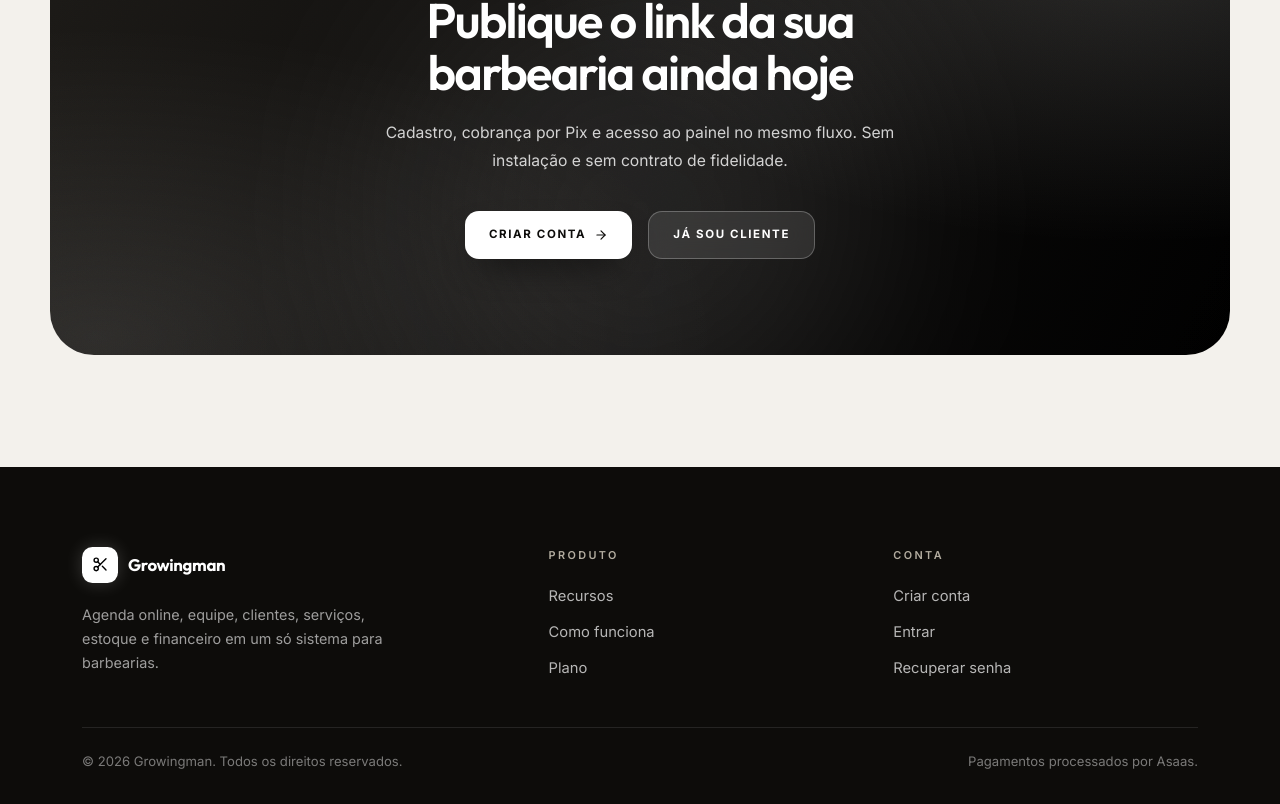
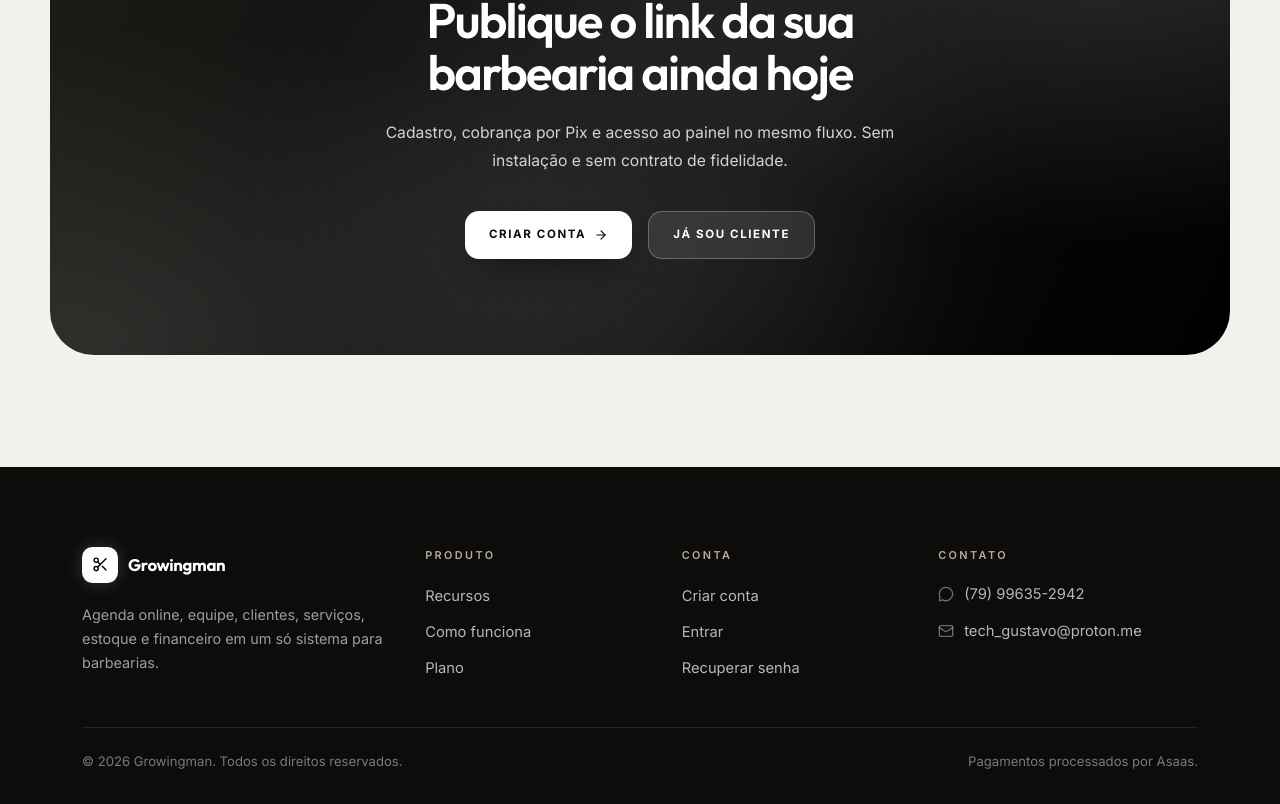
Before and after one commit to gustavo-sts-dev/growingman, a Next.js app: page / in a window 1280 px wide. Shown: the part 4742-5546 px from the top of the page. Built offline with nearby package versions, Linux system fonts and the light colour scheme.

Commit message:
add contact info

```diff
--- a/src/app/dashboard/financeiro/page.tsx
+++ b/src/app/dashboard/financeiro/page.tsx
@@ -2,7 +2,7 @@
 
 import { useState, useEffect, useMemo } from "react";
 import { Button } from "@/components/ui/button";
-import { Modal } from "@/components/ui/modal";
+import { Modal, ConfirmDialog } from "@/components/ui/modal";
 import { useToast } from "@/components/ui/toast";
 import { apiGet, apiPost, apiDelete } from "@/lib/api";
 import {
@@ -107,8 +107,9 @@ export default function FinanceiroPage() {
 
   const [isTxModalOpen, setIsTxModalOpen] = useState(false);
   const [txSaving, setTxSaving] = useState(false);
-  // id do lançamento sendo apagado — trava só a linha dele, não a tabela.
-  const [deletingTxId, setDeletingTxId] = useState<string | null>(null);
+  // Lançamento aguardando confirmação de exclusão (null = diálogo fechado).
+  const [txToDelete, setTxToDelete] = useState<Transaction | null>(null);
+  const [deletingTx, setDeletingTx] = useState(false);
   const [txData, setTxData] = useState<{
     type: TxType;
     amount: number;
@@ -236,21 +237,19 @@ export default function FinanceiroPage() {
    * explica o motivo — por isso o catch mostra `e.message` em vez de um texto
    * genérico.
    */
-  const handleDeleteTransaction = async (tx: Transaction) => {
-    const rotulo = tx.description || "este lançamento";
-    if (!confirm(`Apagar "${rotulo}"? O valor sai do caixa e não há como desfazer.`)) {
-      return;
-    }
+  const handleConfirmDeleteTransaction = async () => {
+    if (!txToDelete) return;
 
-    setDeletingTxId(tx.id);
+    setDeletingTx(true);
     try {
-      await apiDelete(`/finance/transactions/${tx.id}`);
+      await apiDelete(`/finance/transactions/${txToDelete.id}`);
       toast.success("Lançamento apagado.");
+      setTxToDelete(null);
       reload();
     } catch (e) {
       toast.error(e instanceof Error ? e.message : "Erro ao apagar lançamento.");
     } finally {
-      setDeletingTxId(null);
+      setDeletingTx(false);
     }
   };
 
@@ -716,8 +715,8 @@ export default function FinanceiroPage() {
                                 <td className="px-5 py-3 text-right">
                                   <button
                                     type="button"
-                                    onClick={() => handleDeleteTransaction(tx)}
-                                    disabled={deletingTxId === tx.id}
+                                    onClick={() => setTxToDelete(tx)}
+                                    disabled={deletingTx}
                                     title="Apagar lançamento"
                                     aria-label={`Apagar lançamento ${tx.description || ""}`}
                                     className="p-1.5 rounded-lg text-neutral-600 hover:text-red-400 hover:bg-red-500/10 transition-colors disabled:opacity-40 disabled:cursor-not-allowed"
@@ -980,6 +979,17 @@ export default function FinanceiroPage() {
           </div>
         </div>
       </Modal>
+
+      <ConfirmDialog
+        open={!!txToDelete}
+        title="Apagar lançamento"
+        message={`Apagar "${txToDelete?.description || "este lançamento"}"? O valor sai do caixa e não há como desfazer.`}
+        confirmLabel="Apagar"
+        destructive
+        loading={deletingTx}
+        onConfirm={handleConfirmDeleteTransaction}
+        onCancel={() => setTxToDelete(null)}
+      />
     </div>
   );
 }
--- a/src/components/BookingModal.tsx
+++ b/src/components/BookingModal.tsx
@@ -9,6 +9,7 @@ import {
   CheckCircle2,
 } from "lucide-react";
 import { apiUrl } from "@/lib/config";
+import { useToast } from "@/components/ui/toast";
 
 interface BookingServiceOption {
   id: string;
@@ -35,6 +36,7 @@ export function BookingModal({
   barbers,
   heroMode,
 }: BookingModalProps) {
+  const toast = useToast();
   const [isOpen, setIsOpen] = useState(false);
   const [step, setStep] = useState(1);
   const [loading, setLoading] = useState(false);
@@ -88,10 +90,13 @@ export function BookingModal({
       if (res.ok) {
         setSuccess(true);
       } else {
-        alert("Erro ao realizar agendamento");
+        // A API explica o motivo (horário ocupado, data fora da janela...).
+        // Mostrar a mensagem dela ajuda mais que um texto genérico.
+        const body = await res.json().catch(() => null);
+        toast.error(body?.message || "Erro ao realizar agendamento.");
       }
     } catch {
-      alert("Erro de rede");
+      toast.error("Falha de conexão. Verifique sua internet e tente de novo.");
     } finally {
       setLoading(false);
     }
--- a/src/components/landing/LandingFooter.tsx
+++ b/src/components/landing/LandingFooter.tsx
@@ -1,5 +1,14 @@
 import Link from "next/link";
+import { Mail, MessageCircle } from "lucide-react";
 import { Wordmark, container } from "@/components/brand/ui";
+
+/**
+ * Contato direto. O número vai cru (com DDI 55) no link do WhatsApp e
+ * formatado na tela — o wa.me só aceita dígitos, e quem lê espera a máscara.
+ */
+const WHATSAPP_DIGITS = "5579996352942";
+const WHATSAPP_LABEL = "(79) 99635-2942";
+const EMAIL = "tech_gustavo@proton.me";
 
 const columns = [
   {
@@ -24,7 +33,7 @@ export function LandingFooter() {
   return (
     <footer className="bg-[#0d0c0a] pb-8 pt-12 text-white sm:pt-20">
       <div className={container}>
-        <div className="grid gap-8 border-b border-white/10 pb-10 sm:grid-cols-2 sm:gap-10 sm:pb-12 lg:grid-cols-[1.4fr_1fr_1fr]">
+        <div className="grid gap-8 border-b border-white/10 pb-10 sm:grid-cols-2 sm:gap-10 sm:pb-12 lg:grid-cols-[1.4fr_1fr_1fr_1.2fr]">
           <div>
             <Wordmark tone="dark" />
             <p className="mt-4 max-w-xs text-[0.88rem] leading-6 text-white/60 sm:mt-5 sm:text-[0.9rem]">
@@ -52,6 +61,45 @@ export function LandingFooter() {
               </ul>
             </nav>
           ))}
+
+          {/* Links externos (wa.me e mailto) — <a>, não <Link>: o roteador do
+              Next não tem o que pré-carregar aqui.
+
+              `sm:col-span-2` porque na faixa de duas colunas o e-mail não cabe
+              em meia largura e quebraria no meio; ali ele ocupa a linha toda. */}
+          <div className="sm:col-span-2 lg:col-span-1">
+            <h2 className="text-[0.65rem] font-semibold uppercase tracking-[0.22em] text-[#b3ada0] sm:text-[0.68rem]">
+              Contato
+            </h2>
+            <ul className="mt-4 space-y-3 sm:mt-5">
+              <li>
+                <a
+                  href={`https://wa.me/${WHATSAPP_DIGITS}`}
+                  target="_blank"
+                  rel="noopener noreferrer"
+                  className="group inline-flex items-center gap-2.5 rounded text-[0.9rem] text-white/70 transition-colors hover:text-white focus-visible:outline-none focus-visible:ring-2 focus-visible:ring-white/60 sm:text-[0.92rem]"
+                >
+                  <MessageCircle
+                    aria-hidden="true"
+                    className="h-4 w-4 shrink-0 text-white/40 transition-colors group-hover:text-white/70"
+                  />
+                  {WHATSAPP_LABEL}
+                </a>
+              </li>
+              <li>
+                <a
+                  href={`mailto:${EMAIL}`}
+                  className="group inline-flex items-center gap-2.5 rounded text-[0.9rem] break-all text-white/70 transition-colors hover:text-white focus-visible:outline-none focus-visible:ring-2 focus-visible:ring-white/60 sm:text-[0.92rem]"
+                >
+                  <Mail
+                    aria-hidden="true"
+                    className="h-4 w-4 shrink-0 text-white/40 transition-colors group-hover:text-white/70"
+                  />
+                  {EMAIL}
+                </a>
+              </li>
+            </ul>
+          </div>
         </div>
 
         <div className="flex flex-col gap-2 pt-6 text-[0.78rem] text-white/45 sm:flex-row sm:items-center sm:justify-between sm:gap-3 sm:text-[0.82rem]">
```
